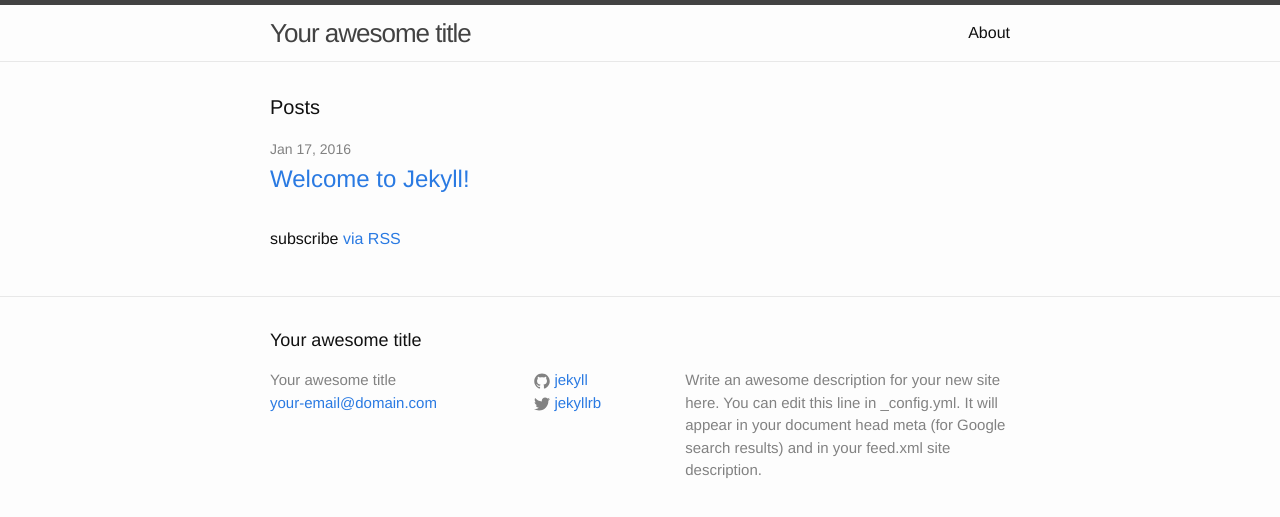
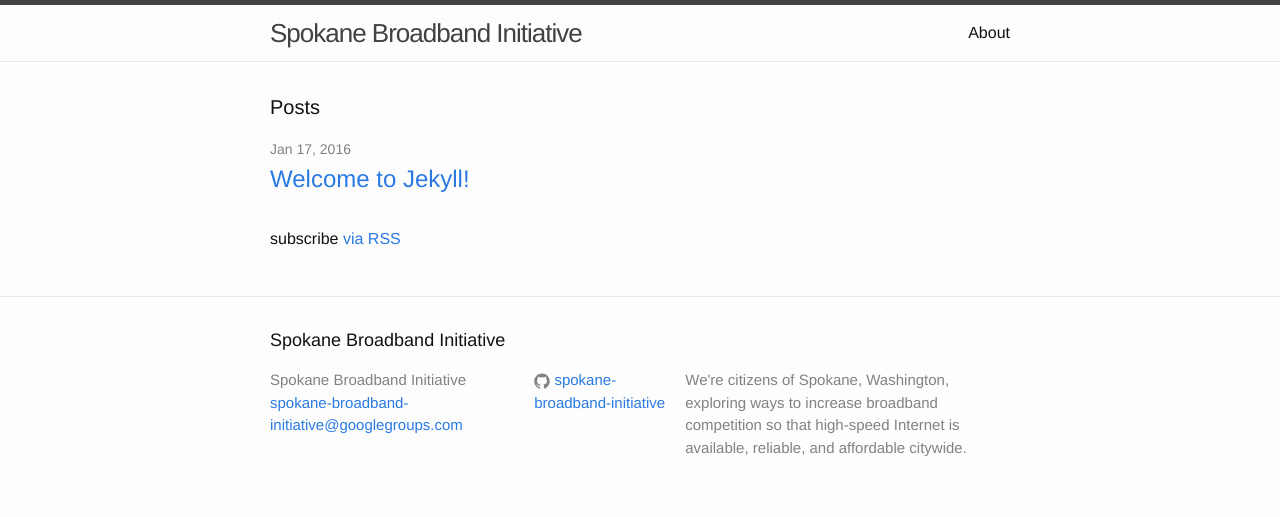
Before and after one commit to spokane-broadband-initiative/spokane-broadband-initiative.github.io, a Jekyll site: the page built from index.html, in a window 1280 px wide. Shown: the top 517 px of the page. Built offline with Jekyll 4.4.1, drawn with Linux system fonts in a browser that asks for light colours.

Commit message:
Set the global config settings with SBI info

```diff
--- a/_config.yml
+++ b/_config.yml
@@ -6,16 +6,16 @@
 # 'jekyll serve'. If you change this file, please restart the server process.
 
 # Site settings
-title: Your awesome title
-email: your-email@domain.com
-description: > # this means to ignore newlines until "baseurl:"
-  Write an awesome description for your new site here. You can edit this
-  line in _config.yml. It will appear in your document head meta (for
-  Google search results) and in your feed.xml site description.
-baseurl: "" # the subpath of your site, e.g. /blog
-url: "http://yourdomain.com" # the base hostname & protocol for your site
-twitter_username: jekyllrb
-github_username:  jekyll
+title: Spokane Broadband Initiative
+email: spokane-broadband-initiative@googlegroups.com
+description: >
+  We're citizens of Spokane, Washington, exploring ways to increase broadband
+  competition so that high-speed Internet is available, reliable, and
+  affordable citywide.
+baseurl: ""
+url: "https://spokane-broadband-initiative.github.io"
+#twitter_username: jekyllrb
+github_username:  spokane-broadband-initiative
 
 # Build settings
 markdown: kramdown
```
